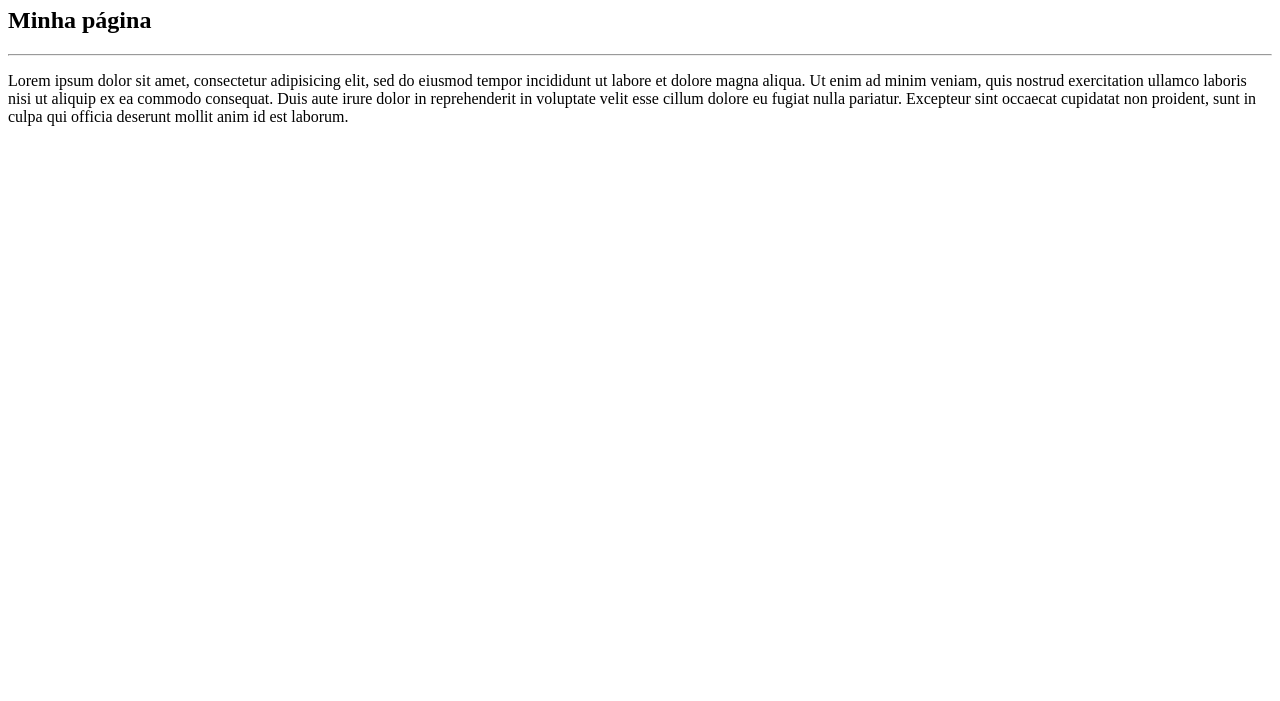
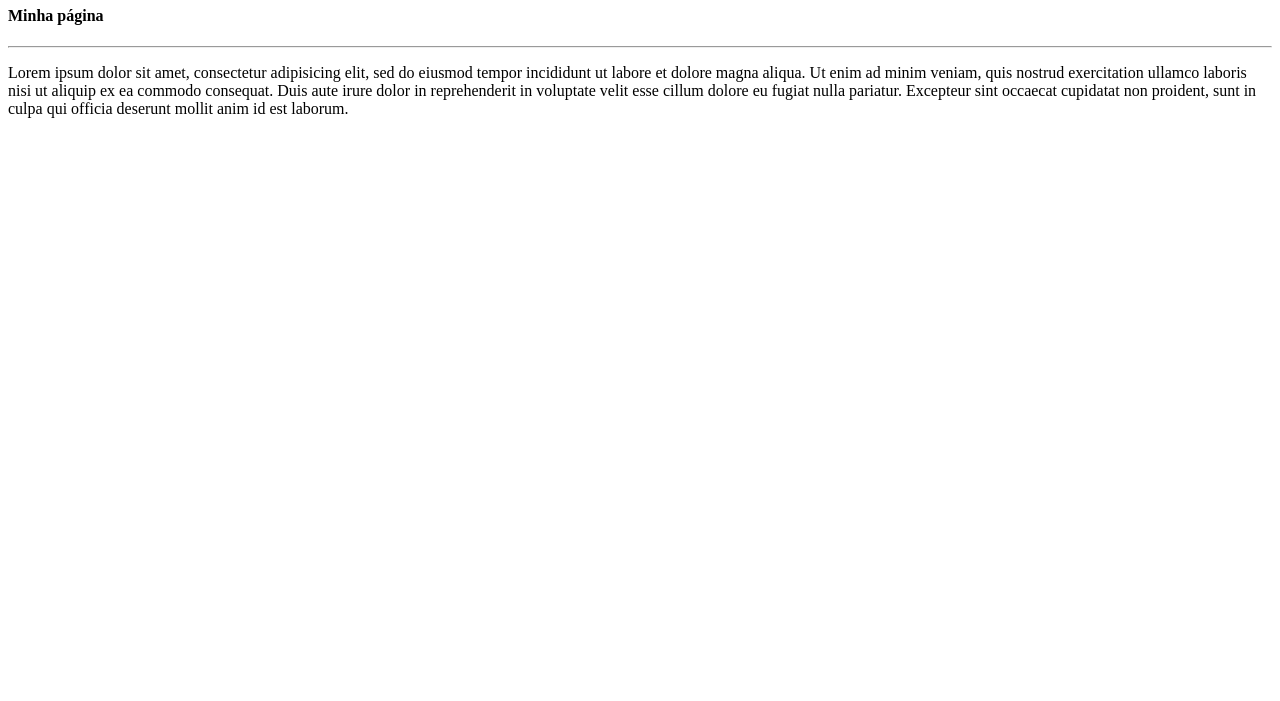
Before and after one commit to igorChagas/OlaMundo, a plain HTML site: page Site - exemplo/index.html in a window 1280 px wide. Shown: the part 99-800 px from the top of the page. Drawn offline with Linux system fonts and the light colour scheme.

Commit message:
Mensagem

```diff
--- a/Site - exemplo/index.html
+++ b/Site - exemplo/index.html
@@ -2,7 +2,7 @@
 <title>Hellow World</title>
 <body>
 	<h1>Olá,Mundo</h1>
-	<h2>Minha página</h2>
+	<h4>Minha página</h4>
 	<hr>
 
 	<p>Lorem ipsum dolor sit amet, consectetur adipisicing elit, sed do eiusmod
```
